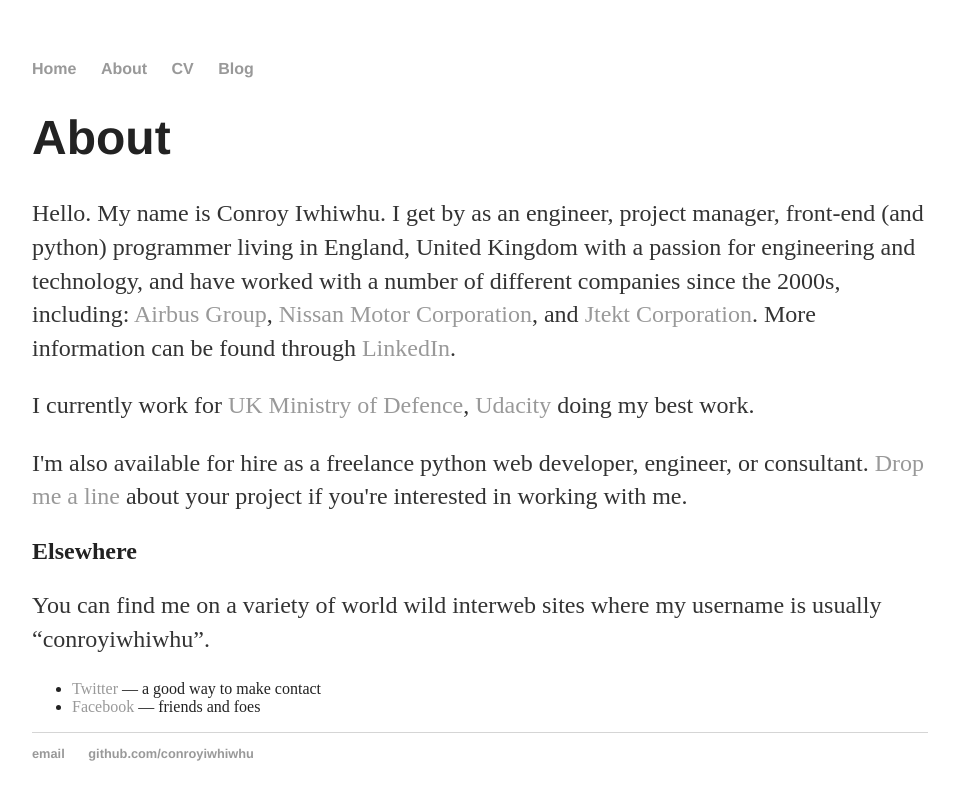
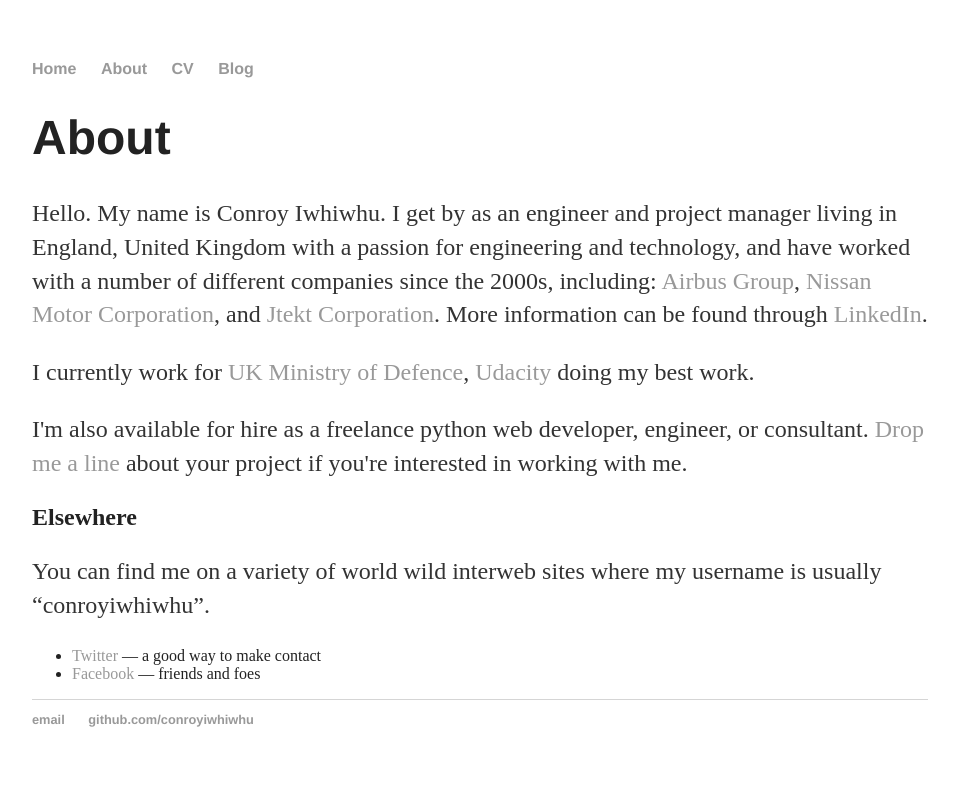
Before and after one commit to conroyiwhiwhu/conroyiwhiwhu.github.io, a Jekyll site: the page built from about/index.html, in a window 1280 px wide. Shown: the top 800 px of the page, without its empty margins (160-1119 px from the left). Built offline with Jekyll 4.4.1, drawn with Linux system fonts in a browser that asks for light colours.

Commit message:
Update index.html

```diff
--- a/about/index.html
+++ b/about/index.html
@@ -5,8 +5,7 @@
 
         <div class="about">
             <h1>About</h1>
-            <p>Hello. My name is Conroy Iwhiwhu. I get by as an engineer, project manager, front-end (and python) programmer living in England, United Kingdom with a passion for engineering and technology, and have worked
-            with a number of different companies since the 2000s, including:
+            <p>Hello. My name is Conroy Iwhiwhu. I get by as an engineer and project manager living in England, United Kingdom with a passion for engineering and technology, and have worked with a number of different companies since the 2000s, including:
                 <a href="http://www.airbusgroup.com">Airbus Group</a>,
                 <a href="http://www.nissan-global.com">Nissan Motor Corporation</a>, and
                 <a href="http://www.jtekt-na.com/">Jtekt Corporation</a>.
```
